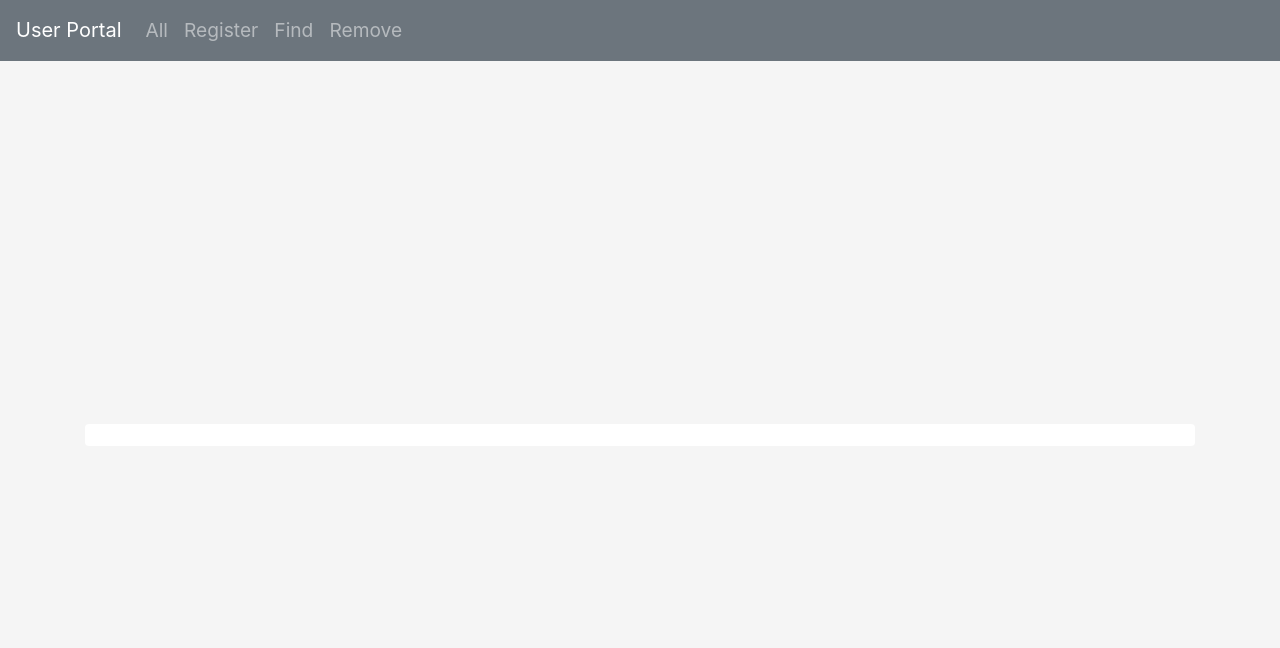
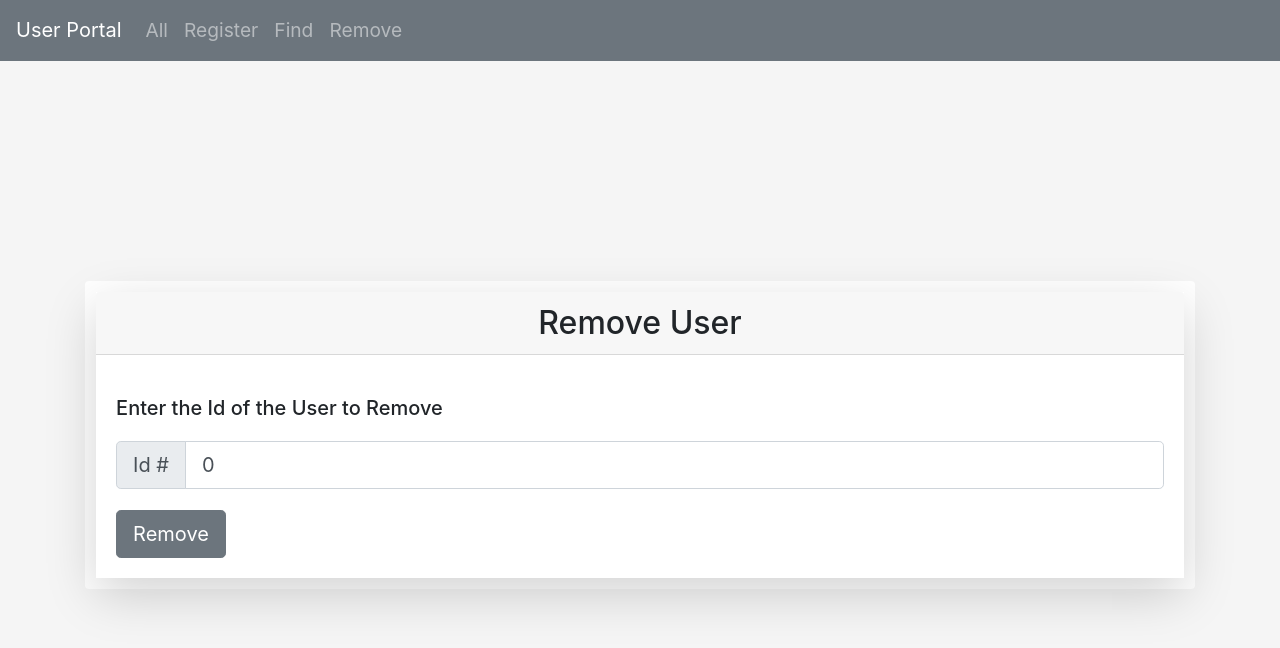
Before and after one commit to sophiagavrila/pipeline-demo-ui, an Angular app: page /remove in a window 1280 px wide. Before the commit this address led to /. Shown: the top 648 px of the page. Built offline with nearby package versions, Linux system fonts and the light colour scheme.

Commit message:
fix delete functionality in service and remove component

```diff
--- a/src/app/app-routing.module.ts
+++ b/src/app/app-routing.module.ts
@@ -1,12 +1,16 @@
+import { AllComponent } from './components/all/all.component';
 import { RegisterComponent } from './components/register/register.component';
 import { NgModule } from '@angular/core';
 import { RouterModule, Routes } from '@angular/router';
 import { MainComponent } from './components/main/main.component';
+import { RemoveComponent } from './components/remove/remove.component';
 
 const routes: Routes = [
   { path: '', redirectTo: 'main', pathMatch: 'full' },
   { path: 'main', component: MainComponent },
-  { path: 'register', component: RegisterComponent }
+  { path: 'register', component: RegisterComponent },
+  { path: 'all', component: AllComponent },
+  { path: 'remove', component: RemoveComponent }
 ];
 
 @NgModule({
--- a/src/app/app.module.ts
+++ b/src/app/app.module.ts
@@ -9,6 +9,8 @@ import { NgbModule } from '@ng-bootstrap/ng-bootstrap';
 import { RegisterComponent } from './components/register/register.component';
 import { FormsModule } from '@angular/forms';
 import { AllComponent } from './components/all/all.component';
+import { FindComponent } from './components/find/find.component';
+import { RemoveComponent } from './components/remove/remove.component';
 
 @NgModule({
   declarations: [
@@ -16,7 +18,9 @@ import { AllComponent } from './components/all/all.component';
     MainComponent,
     NavComponent,
     RegisterComponent,
-    AllComponent
+    AllComponent,
+    FindComponent,
+    RemoveComponent
   ],
   imports: [
     BrowserModule,
--- a/src/app/components/all/all.component.css
+++ b/src/app/components/all/all.component.css
@@ -0,0 +1,3 @@
+.table {
+    max-width: fit-content;
+}
--- a/src/app/components/all/all.component.html
+++ b/src/app/components/all/all.component.html
@@ -4,12 +4,26 @@
     </div>
 
     <div class="card-body">
-        <div class="list-group">
-            <div *ngFor="let u of users" class="list-group-item">
 
+        <ul *ngFor="let u of users" class="list-group-item">
+            <!-- the "heroes" part of our *ngFor directive represents the heores array in our .ts file.
+                 the "h" represents each individual object within the array -->
 
-            </div>
+            <li class=list-group-item>Id : {{ u.id }} </li>
+            <li class=list-group-item>First Name: {{ u.firstName }} </li>
+            <li class=list-group-item>Last Name: {{ u.lastName }}</li>
+            <li class=list-group-item>Username: {{ u.username}}</li>
+            <!-- <strong>Has Address?</strong>: {{ (u.addresses.length() > 0) ? 'Yes' : 'No' }} Here I'm using a ternary operator -->
 
+            </ul>
+
+        <div>
+            <button class="btn btn-primary btn-center" (click)="findAllUsersFromService()">GET THE HEROES!</button>
         </div>
+
+        <div *ngIf="users.length == 0">
+            {{ clientMessage.message }}
+        </div>
+
     </div>
 </div>
--- /dev/null
+++ b/src/app/components/find/find.component.html
@@ -0,0 +1 @@
+<p>find works!</p>
--- /dev/null
+++ b/src/app/components/find/find.component.ts
@@ -0,0 +1,15 @@
+import { Component, OnInit } from '@angular/core';
+
+@Component({
+  selector: 'app-find',
+  templateUrl: './find.component.html',
+  styleUrls: ['./find.component.css']
+})
+export class FindComponent implements OnInit {
+
+  constructor() { }
+
+  ngOnInit(): void {
+  }
+
+}
--- /dev/null
+++ b/src/app/components/remove/remove.component.css
@@ -0,0 +1,8 @@
+.card-title {
+    margin-top: 2%;
+    margin-bottom: 2%
+}
+
+button {
+    margin-top: 2%
+}
--- /dev/null
+++ b/src/app/components/remove/remove.component.html
@@ -0,0 +1,18 @@
+<div>
+    <div>
+        <h2 class="card-header text-center">{{ title }}</h2>
+    </div>
+
+    <div class="card-body">
+
+        <h5 class="card-title">Enter the Id of the User to Remove</h5>
+        <div class="input-group input-group-lg">
+            <div class="input-group-prepend">
+                <span class="input-group-text" id="inputGroup-sizing-lg">Id #</span>
+            </div>
+            <input [(ngModel)]="userId" name="id" type="number" class="form-control" aria-label="Large" aria-describedby="inputGroup-sizing-sm">
+        </div>
+        <button type="button" class="btn btn-secondary btn-lg" (click)="removeUser()">Remove</button>
+
+    </div>
+</div>
--- /dev/null
+++ b/src/app/components/remove/remove.component.ts
@@ -0,0 +1,27 @@
+import { ClientMessage } from './../../models/client-message';
+import { Component, OnInit } from '@angular/core';
+import { UserService } from 'src/app/services/user.service';
+
+
+@Component({
+  selector: 'app-remove',
+  templateUrl: './remove.component.html',
+  styleUrls: ['./remove.component.css']
+})
+export class RemoveComponent{
+
+  title = "Remove User"
+  userId: number = 0;
+  clientMessage = new ClientMessage('');
+
+  constructor(private userService: UserService){}
+
+  public removeUser() {
+
+    console.log(this.userId);
+    this.userService.deleteUser(this.userId);
+    this.clientMessage.message = 'Successfully deleted User'
+
+  }
+
+}
--- a/src/app/services/user.service.ts
+++ b/src/app/services/user.service.ts
@@ -51,4 +51,15 @@ export class UserService {
       )
   }
 
+  // DELETE
+  deleteUser(id: number) {
+    console.log('deleting...')
+    let deleteUrl = `${url}/${id}`
+    console.log(deleteUrl)
+    this.http.request('delete', deleteUrl).subscribe(console.log);
+    // return this.http.delete(newUrl, this.httpOptions)
+    //   .pipe(catchError(this.handleError));
+  }
+
+
 }
```
Also changed, not shown: src/app/components/find/find.component.css (added), 2 other files (tests, documents, lock files or other folders).
